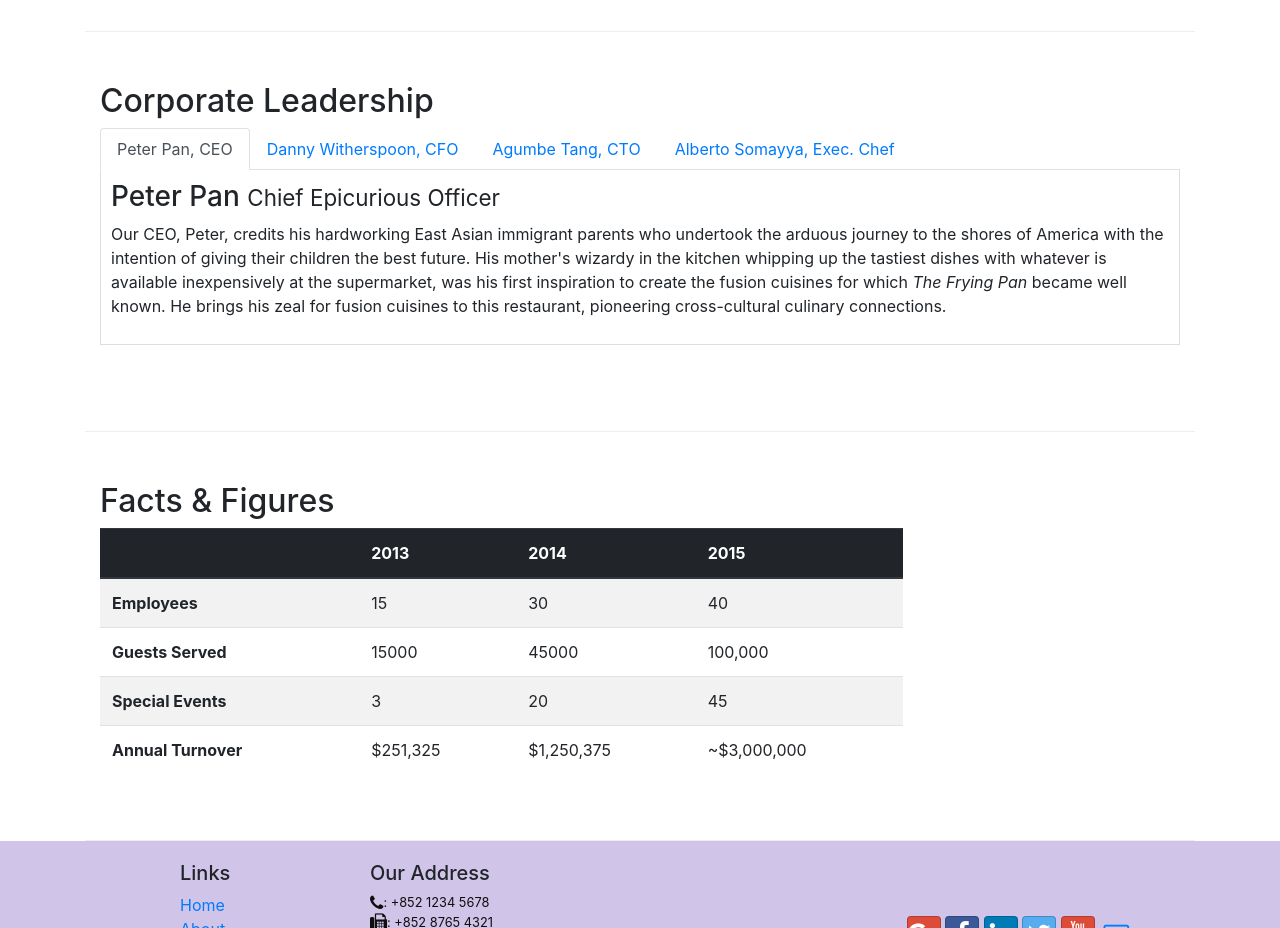
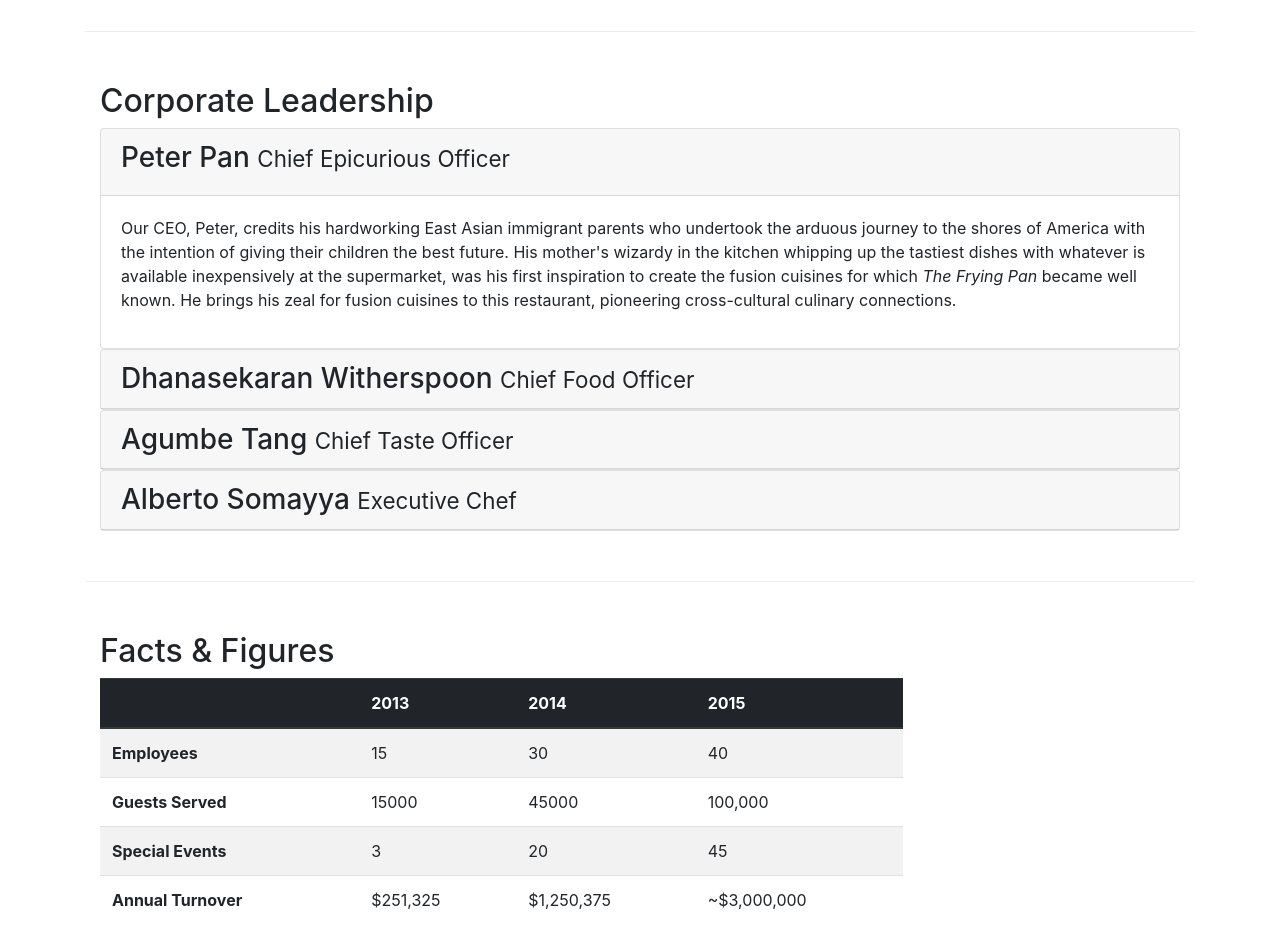
Before and after one commit to DevPranavSharma/bootstrap-excercise, a website: page aboutus.html in a window 1280 px wide. Shown: the part 940-1868 px from the top of the page. Drawn offline with nearby package versions, Linux system fonts and the light colour scheme.

Commit message:
accordian

```diff
--- a/aboutus.html
+++ b/aboutus.html
@@ -99,46 +99,69 @@
         <div class="row row-content">
             <div class="col-sm-12">
                 <h2>Corporate Leadership</h2>
-                <ul class="nav nav-tabs">
-                    <li class="nav-item">
-                      <a class="nav-link active" href="#peter"
-                        role="tab" data-toggle="tab">Peter Pan, CEO</a>
-                    </li>
-                    <li class="nav-item">
-                      <a class="nav-link" href="#danny" role="tab"
-                        data-toggle="tab">Danny Witherspoon, CFO</a>
-                    </li>
-                    <li class="nav-item">
-                      <a class="nav-link" href="#agumbe"role="tab"
-                        data-toggle="tab">Agumbe Tang, CTO</a>
-                    </li>
-                    <li class="nav-item">
-                      <a class="nav-link" href="#alberto" role="tab"
-                        data-toggle="tab">Alberto Somayya, Exec. Chef</a>
-                    </li>
-                </ul>
+                <div class=" accordian">
+                    <div class="card">
+                        <div class="card-header">
+                           <h3 class="mb-0\">
+                               <a data-toggle="collapse" data-target="#peter">
+                               Peter Pan <small>Chief Epicurious Officer</small>
+                               </a>
+                           </h3>
+                        </div>
+                        <div class="collapse show" id="peter" data-parent="#accordion">
+                           <div class="card-body">
+                               <p class="d-none d-sm-block">Our CEO, Peter, credits his hardworking East Asian immigrant parents who undertook the arduous journey to the shores of America with the intention of giving their children the best future. His mother's wizardy in the kitchen whipping up the tastiest dishes with whatever is available inexpensively at the supermarket, was his first inspiration to create the fusion cuisines for which <em>The Frying Pan</em> became well known. He brings his zeal for fusion cuisines to this restaurant, pioneering cross-cultural culinary connections.</p>
+                           </div>
+                       </div>
 
-                <div class="tab-content">
-                    <div role="tabpanel" class="tab-pane fade show active" id="peter">
-
-                    <h3>Peter Pan <small>Chief Epicurious Officer</small></h3>
-                    <p class="d-none d-sm-block">Our CEO, Peter, credits his hardworking East Asian immigrant parents who undertook the arduous journey to the shores of America with the intention of giving their children the best future. His mother's wizardy in the kitchen whipping up the tastiest dishes with whatever is available inexpensively at the supermarket, was his first inspiration to create the fusion cuisines for which <em>The Frying Pan</em> became well known. He brings his zeal for fusion cuisines to this restaurant, pioneering cross-cultural culinary connections.</p>
-                    </div>
-                    <div role="tabpanel" class="tab-pane fade" id="danny">
-                    <h3>Dhanasekaran Witherspoon <small>Chief Food Officer</small></h3>
-
-                    <p class="d-none d-sm-block">Our CFO, Danny, as he is affectionately referred to by his colleagues, comes from a long established family tradition in farming and produce. His experiences growing up on a farm in the Australian outback gave him great appreciation for varieties of food sources. As he puts it in his own words, <em>Everything that runs, wins, and everything that stays, pays!</em></p>
-                    </div>
-                    <div role="tabpanel" class="tab-pane fade " id="agumbe">
-                    <h3>Agumbe Tang <small>Chief Taste Officer</small></h3>
-                    <p class="d-none d-sm-block">Blessed with the most discerning gustatory sense, Agumbe, our CTO, personally ensures that every dish that we serve meets his exacting tastes. Our chefs dread the tongue lashing that ensues if their dish does not meet his exacting standards. He lives by his motto, <em>You click only if you survive my lick.</em></p>
                     </div>
 
-                    <div role="tabpanel" class="tab-pane fade " id="alberto">
-                    <h3>Alberto Somayya <small>Executive Chef</small></h3>
-                    <p class="d-none d-sm-block">Award winning three-star Michelin chef with wide International experience having worked closely with whos-who in the culinary world, he specializes in creating mouthwatering Indo-Italian fusion experiences. He says, <em>Put together the cuisines from the two craziest cultures, and you get a winning hit! Amma Mia!</em></p>
+                    <div class="card">
+                        <div class="card-header" role="tab" id="dannyhead">
+                        <h3 class="mb-0">
+                            <a class="collapsed" data-toggle="collapse" data-target="#danny">
+                            Dhanasekaran Witherspoon <small>Chief Food Officer</small>
+                            </a>
+                        </h3>
+                    </div>
+                    <div class="collapse" id="danny" data-parent="#accordion">
+                        <div class="card-body">
+                            <p class="d-none d-sm-block">Our CFO, Danny, as he is affectionately referred to by his colleagues, comes from a long established family tradition in farming and produce. His experiences growing up on a farm in the Australian outback gave him great appreciation for varieties of food sources. As he puts it in his own words, <em>Everything that runs, wins, and everything that stays, pays!</em></p>
+                        </div>
                     </div>
                 </div>
+                <div class="card">
+                        <div class="card-header" role="tab" id="agumbehead">
+                        <h3 class="mb-0">
+                            <a class="collapsed" data-toggle="collapse" data-target="#agumbe">
+                            Agumbe Tang <small>Chief Taste Officer</small>
+                            </a>
+                        </h3>
+                    </div>
+                    <div class="collapse" id="agumbe" data-parent="#accordion">
+                        <div class="card-body">
+                            <p class="d-none d-sm-block">Blessed with the most discerning gustatory sense, Agumbe, our CTO, personally ensures that every dish that we serve meets his exacting tastes. Our chefs dread the tongue lashing that ensues if their dish does not meet his exacting standards. He lives by his motto, <em>You click only if you survive my lick.</em></p>
+                        </div>
+                    </div>
+                </div>
+                <div class="card">
+                        <div class="card-header" role="tab" id="albertohead">
+                        <h3 class="mb-0">
+                            <a class="collapsed" data-toggle="collapse" data-target="#alberto">
+                            Alberto Somayya <small>Executive Chef</small>
+                            </a>
+                        </h3>
+                    </div>
+                    <div class="collapse" id="alberto" data-parent="#accordion">
+                        <div class="card-body">
+                            <p class="d-none d-sm-block">Award winning three-star Michelin chef with wide International experience having worked closely with whos-who in the culinary world, he specializes in creating mouthwatering Indo-Italian fusion experiences. He says, <em>Put together the cuisines from the two craziest cultures, and you get a winning hit! Amma Mia!</em></p>
+                        </div>
+                    </div>
+                </div>
+
+                  </div>
+
+
 
             </div>
        </div>
```
